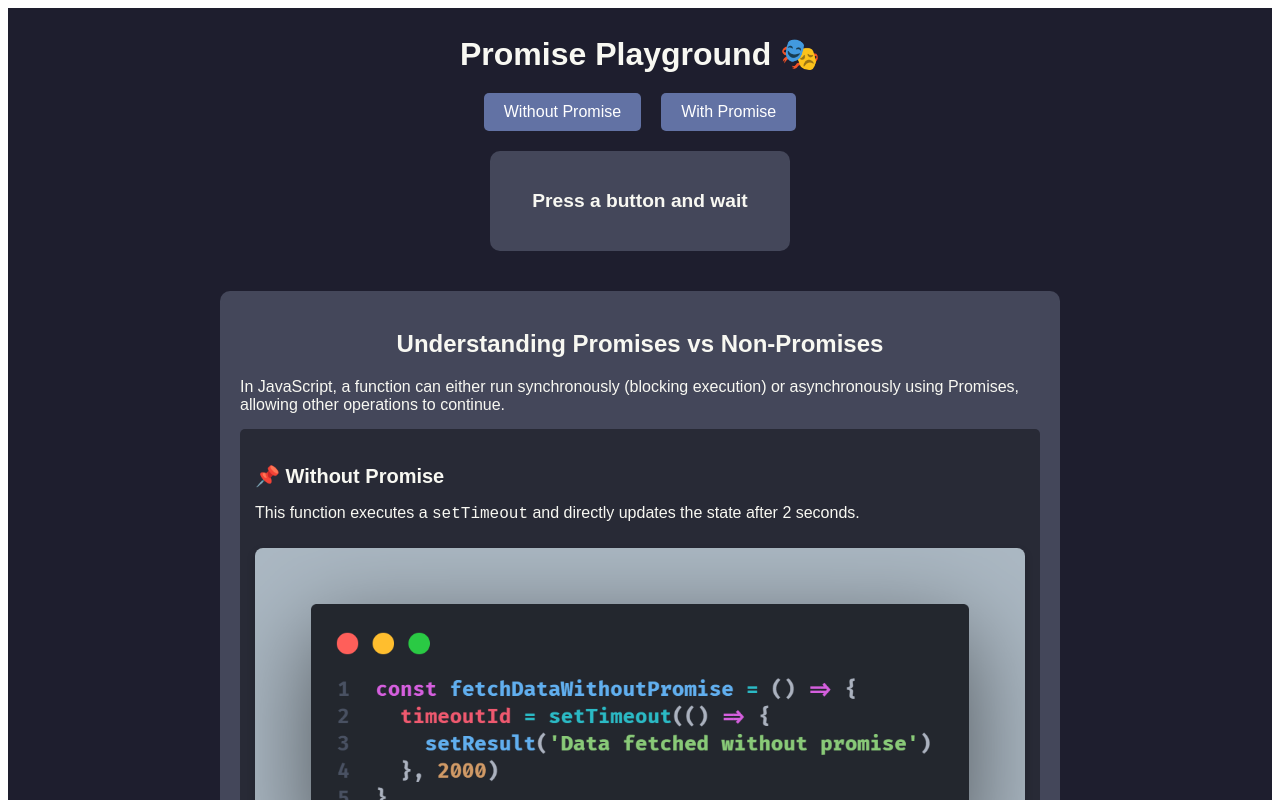
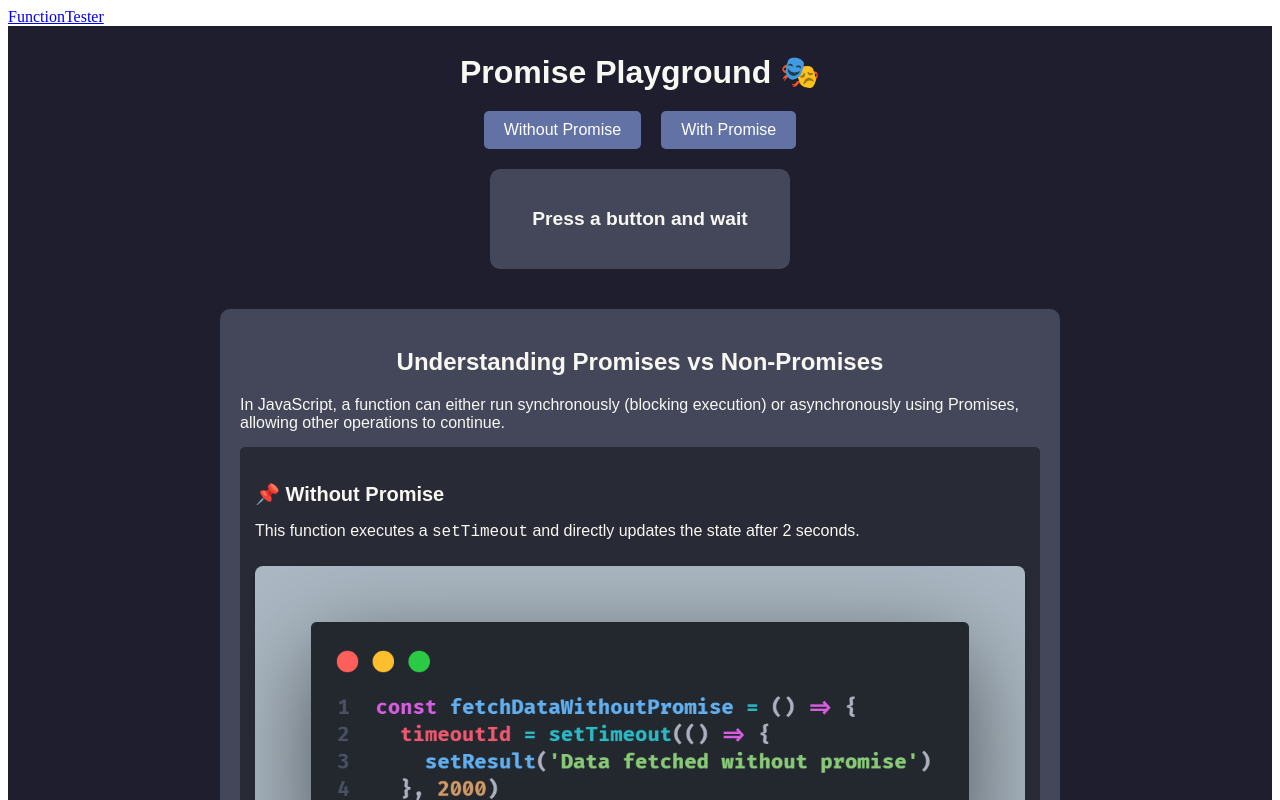
Before and after one commit to Espadv69/PromisePlayground, a React (Vite) app: page / in a window 1280 px wide. Shown: the top 800 px of the page. Built offline with nearby package versions, Linux system fonts and the light colour scheme; the HTML template or start-up script is replaced by a standard one.

Commit message:
Add NavBar component to App for improved navigation

```diff
--- a/src/App.jsx
+++ b/src/App.jsx
@@ -1,11 +1,12 @@
 import { BrowserRouter as Router, Routes, Route } from 'react-router-dom'
 
+import NavBar from './components/NavBar/NavBar'
 import FunctionTester from './components/FunctionTester/FunctionTester'
 
 const App = () => {
   return (
     <Router>
-      {/* Add navbar */}
+      <NavBar />
       <Routes>
         <Route path="/" element={<FunctionTester />} />
       </Routes>
```
